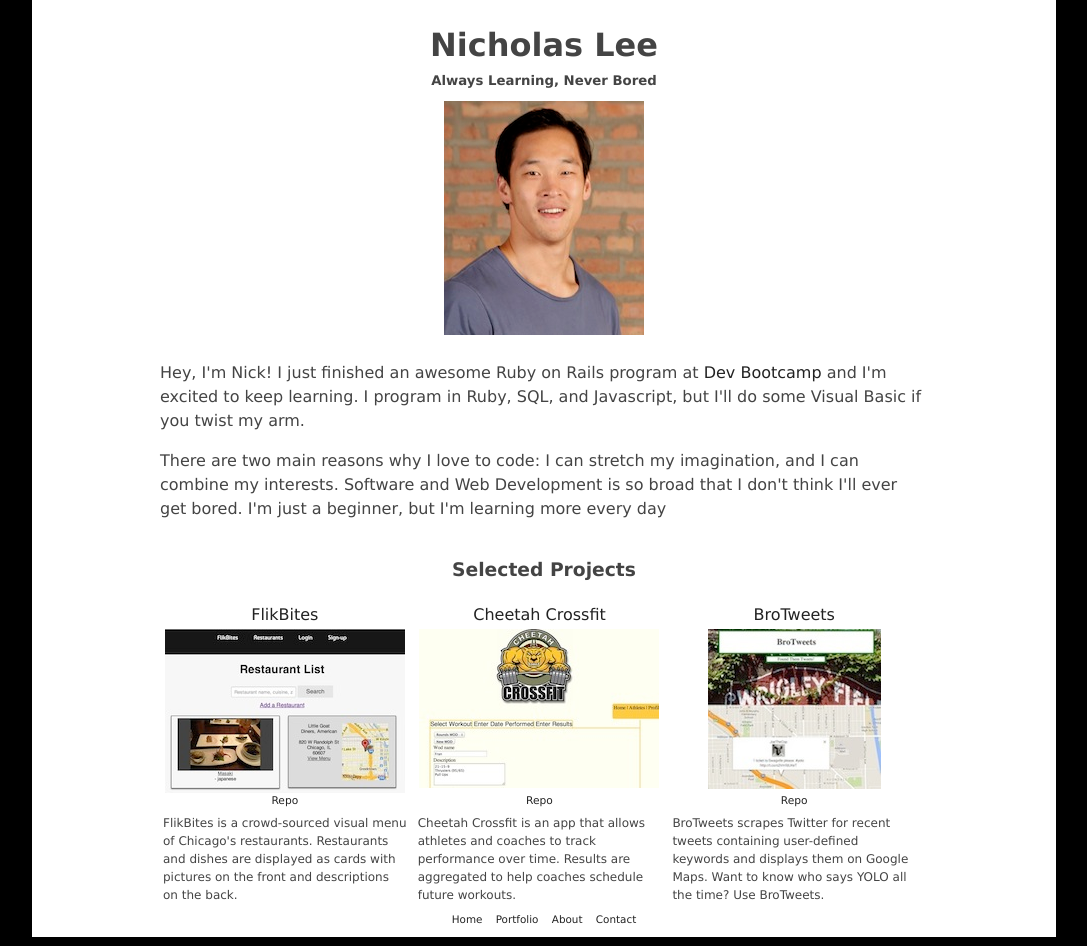
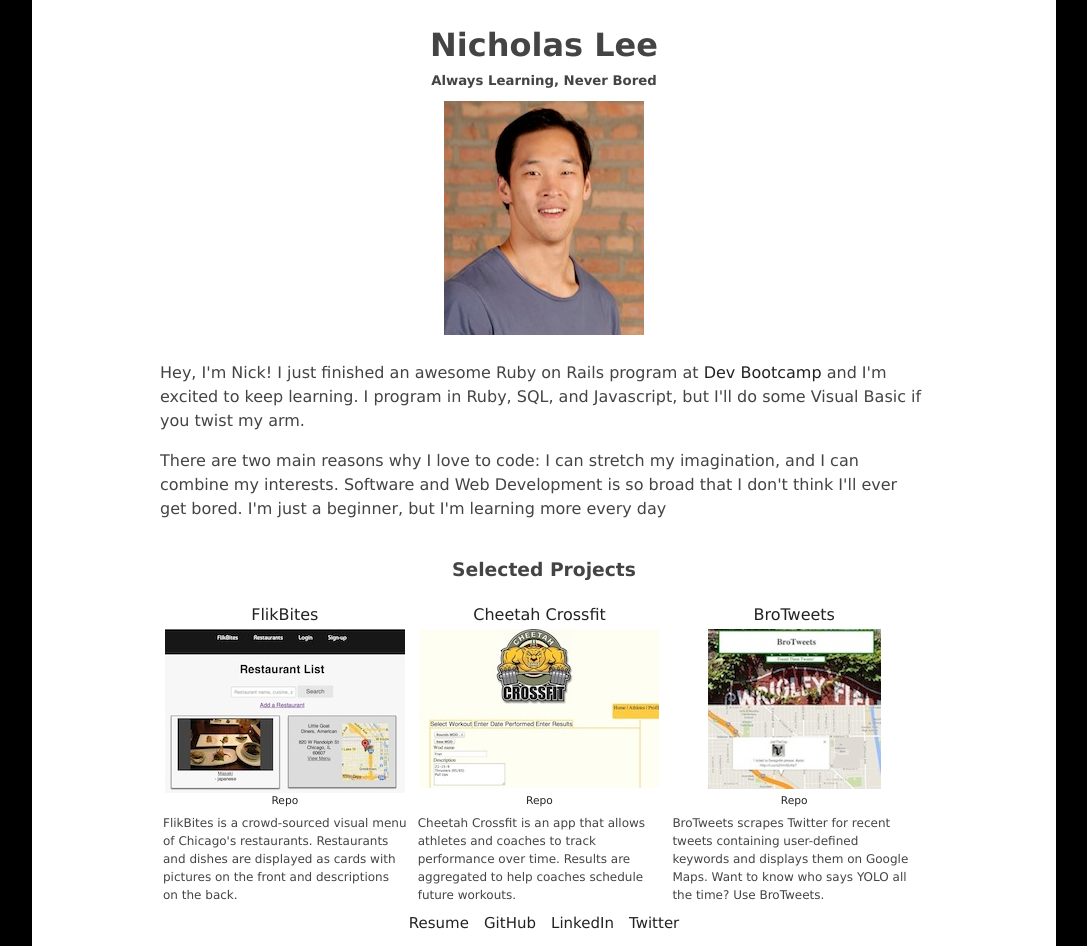
Before and after one commit to leeacto/leeacto.github.io, a Jekyll site: the page built from index.html, in a window 1280 px wide. Shown: the whole page, without its empty margins (96-1183 px from the left). Built offline with Jekyll 4.4.1, drawn with Linux system fonts in a browser that asks for light colours; Markdown is read by kramdown in place of the engine named in the settings.

Commit message:
footer links made

```diff
--- a/_layouts/default.html
+++ b/_layouts/default.html
@@ -15,10 +15,10 @@
     {{ content }}
     <footer>
       <ul>
-        <li><a href="/">Home</a></li>
-        <li><a href="/portfolio/">Portfolio</a></li>
-        <li><a href="/about">About</a></li>
-        <li><a href="/contact">Contact</a></li>
+        <li><a href="/resume">Resume</a></li>
+        <li><a href="https://github.com/leeacto">GitHub</a></li>
+        <li><a href="http://www.linkedin.com/pub/nicholas-lee/17/79a/1aa">LinkedIn</a></li>
+        <li><a href="https://twitter.com/TheHungerLames">Twitter</a></li>
       </ul>
     </footer>
   </div>
--- a/css/main.css
+++ b/css/main.css
@@ -14,7 +14,7 @@ a {
 }
 
 a:hover {
-  color: #ececec;
+  color: #444;
   text-decoration: underline;
 }
 
@@ -66,6 +66,7 @@ footer ul li {
 footer li a {
   float: left;
   margin: 5px;
+  font-size: 15px;
 }
 /* Footer End */
 
@@ -78,11 +79,6 @@ footer li a {
 .bio {
   width: 75%;
   margin: auto;
-}
-
-footer {
-  font-size: 0.65em;
-  text-align: center;
 }
 
 /* Select Projects Begin */
@@ -132,5 +128,4 @@ footer {
   font-size: 9pt;
   padding: 3px;
 }
-
 /* Select Projects End */
```
